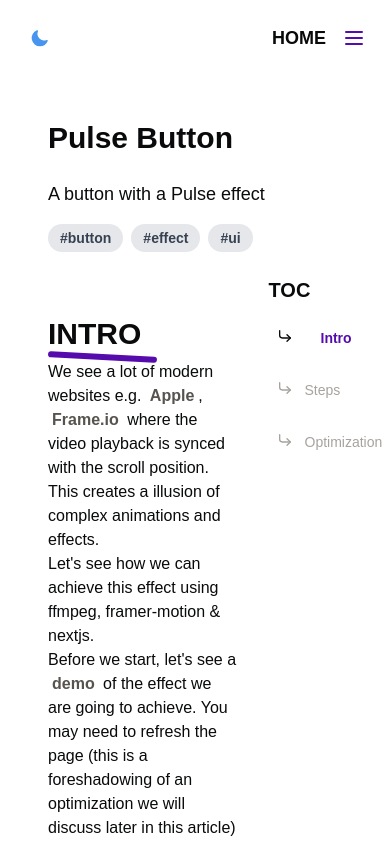
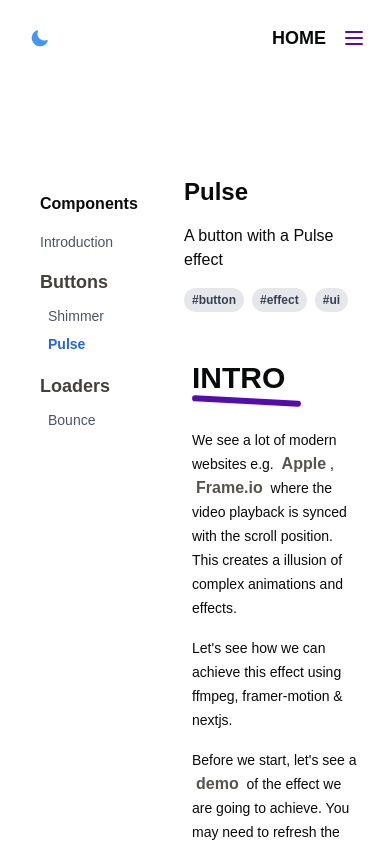
Before and after one commit to mxnan/dashboard-example, a Next.js app: page /components/buttons/pulse in a window 390 px wide. Shown: the top 843 px of the page. Built offline with nearby package versions, Linux system fonts and the light colour scheme; a web font is replaced by a local one.

Commit message:
:hammer: added sidebar and toc to components
:heavy_plus_sign: made components directory fetch all data and responsive for  mobiles.

```diff
--- a/src/app/(docs)/components/[category]/[slug]/page.tsx
+++ b/src/app/(docs)/components/[category]/[slug]/page.tsx
@@ -1,10 +1,8 @@
 // app/components/[category]/[slug]/page.tsx
 import MDXContent from "@/components/mdx/components";
-
 import { getComponentBySlug, getAllComponents } from "@/lib/component-api";
 import dynamic from "next/dynamic";
 
-//toc has to be dynamic import
 const DynamicTableOfContents = dynamic(
   () => import("@/components/mdx/toc").then((mod) => mod.TableOfContents),
   {
@@ -12,30 +10,36 @@ const DynamicTableOfContents = dynamic(
   }
 );
 
-export default function ComponentPage({ params }: { params: { category: string, slug: string } }) {
+export default function ComponentPage({
+  params,
+}: {
+  params: { category: string; slug: string };
+}) {
   const component = getComponentBySlug(`${params.category}/${params.slug}`);
 
   return (
-    <div className="max-w-4xl mx-auto">
-      <h1 className="text-3xl font-bold mb-6">{component.title}</h1>
-      <p className="text-lg mb-4">{component.description}</p>
+    <div className="flex flex-col lg:flex-row">
+      <div className="w-full max-w-4xl mx-auto ">
+        <div className="flex-1 w-full">
+          <h1 className="text-2xl md:text-3xl font-bold mb-4 md:mb-6">{component.title}</h1>
+          <p className="text-base md:text-lg mb-4">{component.description}</p>
           <div className="flex flex-wrap mb-4">
             {component.tags.map((tag) => (
               <span
                 key={tag}
-            className="inline-block bg-gray-200 rounded-full px-3 py-1 text-sm font-semibold text-gray-700 mr-2 mb-2"
+                className="inline-block bg-gray-200 rounded-full px-2 py-1 text-xs md:text-sm font-semibold text-gray-700 mr-2 mb-2"
               >
                 #{tag}
               </span>
             ))}
           </div>
-      <div className="flex">
-        <div className="w-3/4 pr-8">
+        </div>
+        <div className="max-w-3xl w-full px-2  prose-sm">
           <MDXContent source={component.content} />
         </div>
-        <div className="w-1/4">
+      </div>
+      <div className="w-full hidden 2xl:right-16 xl:flex lg:w-1/4 xl:w-36 xl:fixed lg:right-6 ">
         <DynamicTableOfContents toc={component.toc} />
-        </div>
       </div>
     </div>
   );
@@ -45,6 +49,6 @@ export async function generateStaticParams() {
   const components = getAllComponents();
   return components.map((component) => ({
     category: component.category,
-    slug: component.slug.split('/').pop(),
+    slug: component.slug.split("/").pop(),
   }));
 }
--- a/src/app/(docs)/components/[category]/page.tsx
+++ /dev/null
@@ -1,38 +0,0 @@
-// app/components/[category]/page.tsx
-
-import { getComponentsByCategory } from '@/lib/component-api';
-import Link from 'next/link';
-
-export default function ComponentsPage({ params }: { params: { category: string } }) {
-  const categorizedComponents = getComponentsByCategory();
-  const categoryComponents = categorizedComponents[params.category] || [];
-
-  return (
-    <div className="max-w-4xl mx-auto px-4 py-8">
-      <h1 className="text-3xl font-bold mb-6 capitalize">{params.category} Components</h1>
-      {categoryComponents.length > 0 ? (
-        <div className="grid grid-cols-1 md:grid-cols-2 lg:grid-cols-3 gap-6">
-          {categoryComponents.map((component) => (
-            <Link
-              key={component.slug}
-              href={`/components/${component.slug}`}
-              className="block p-4 border rounded-lg hover:shadow-md transition-shadow"
-            >
-              <h2 className="text-xl font-semibold mb-2">{component.title}</h2>
-              <p className="text-sm text-gray-600">{component.description}</p>
-            </Link>
-          ))}
-        </div>
-      ) : (
-        <p>No components found in this category.</p>
-      )}
-    </div>
-  );
-}
-
-export async function generateStaticParams() {
-  const categorizedComponents = getComponentsByCategory();
-  return Object.keys(categorizedComponents).map((category) => ({
-    category: category,
-  }));
-}
--- a/src/app/(docs)/components/layout.tsx
+++ b/src/app/(docs)/components/layout.tsx
@@ -1,9 +1,22 @@
 // app/components/layout.tsx
+
+import ComponentSidebar from "@/components/nav/component-sidebar";
+
+
 
 export default function ComponentsLayout({
   children,
 }: {
   children: React.ReactNode;
 }) {
-  return <div className="flex-1 p-6">{children}</div>;
+  return (
+    <div className="flex min-h-screen pt-20"> {/* Adjust pt-44 based on your top navbar height */}
+    <div className="fixed left-6 2xl:left-36 top-44 h-[70vh] bottom-0 md:w-64 overflow-y-auto">
+      <ComponentSidebar />
+    </div>
+    <div className="flex-1 ml-40 md:ml-64 overflow-y-auto">
+      {children}
+    </div>
+  </div>
+  );
 }
--- a/src/app/(docs)/components/page.tsx
+++ b/src/app/(docs)/components/page.tsx
@@ -7,7 +7,7 @@ export default function ComponentsPage() {
   const introComponent = getComponentBySlug('introduction');
 
   return (
-    <div className="max-w-4xl mx-auto">
+    <div className="max-w-4xl mx-auto prose-sm">
       <h1 className="text-3xl font-bold mb-6">{introComponent.title}</h1>
       <MDXContent source={introComponent.content} />
     </div>
--- a/src/components/mdx/toc.tsx
+++ b/src/components/mdx/toc.tsx
@@ -41,7 +41,7 @@ export function TableOfContents({ toc }: TocProps) {
   }, [toc, handleObserver]);
 
   return (
-    <nav className="space-y-4  flex flex-col items-start">
+    <nav className="space-y-4 flex flex-col items-start">
       <p className="font-bold text-xl font-title 2xl:hidden">TOC</p>
       <p className="font-bold text-xl font-title max-2xl:hidden">Table of contents</p>
       <ul className="space-y-4 mr-4 text-sm ">
--- /dev/null
+++ b/src/components/nav/component-sidebar.tsx
@@ -0,0 +1,138 @@
+// app/components/Sidebar.tsx
+"use client";
+import React, { useEffect, useState } from "react";
+import Link from "next/link";
+import { cn } from "@/lib/utils";
+import { usePathname } from "next/navigation";
+import { ArrowDownCircle } from "lucide-react";
+
+const sidebarItems: {
+  category: string;
+  items: { name: string; href: string }[];
+}[] = [
+  {
+    category: "Buttons",
+    items: [
+      { name: "Shimmer", href: "/components/buttons/shimmer" },
+      { name: "Pulse", href: "/components/buttons/pulse" },
+    ],
+  },
+  {
+    category: "Loaders",
+    items: [{ name: "Bounce", href: "/components/loaders/bounce" }],
+  },
+
+  // Add more categories and items as needed
+];
+
+export default function ComponentSidebar() {
+  const [isMobile, setIsMobile] = useState<boolean>(false);
+
+  useEffect(() => {
+    const checkScreenSize = () => {
+      setIsMobile(window.innerWidth < 768); // Adjust breakpoint as needed
+    };
+
+    // Check on initial render
+    checkScreenSize();
+
+    // Add event listener for window resize
+    window.addEventListener("resize", checkScreenSize);
+
+    // Cleanup function to remove event listener
+    return () => window.removeEventListener("resize", checkScreenSize);
+  }, []);
+  // useEffect for window resize
+  return <section>{isMobile ? <MobileSidebar /> : <DesktopSidebar />}</section>;
+}
+
+export const DesktopSidebar = () => {
+  const pathname = usePathname();
+  return (
+    <nav className="h-full overflow-y-auto">
+      <div className="sticky top-0 p-4">
+        <h2 className="text-xl font-bold mb-4">Components</h2>
+        <Link
+          href="/components"
+          className={cn(
+            "flex justify-between w-full mb-4 hover:translate-x-2 transition-transform ease-in-out duration-300",
+            {
+              "text-plight dark:text-pdark font-semibold translate-x-2 transition-transform ease-in-out duration-300":
+                pathname === "/components",
+              "text-gray-500": pathname !== "/components",
+            }
+          )}
+        >
+          <p className="custom-underline w-min pb-2">Introduction</p>{" "}
+          <ArrowDownCircle className="w-5 h-5" />
+        </Link>
+        {sidebarItems.map((category) => (
+          <div key={category.category} className="mb-4">
+            <h3 className="text-lg font-semibold mb-2">{category.category}</h3>
+            <ul className="space-y-2 ">
+              {category.items.map((item) => (
+                <li
+                  key={item.name}
+                  className="mb-1 hover:translate-x-2 transition-transform ease-in-out duration-300"
+                >
+                  <Link
+                    href={item.href}
+                    className={cn("custom-underline w-max pb-2 ", {
+                      "text-plight dark:text-pdark font-semibold ":
+                        pathname === item.href,
+                      "text-gray-500": pathname !== item.href,
+                    })}
+                  >
+                    {item.name}
+                  </Link>
+                </li>
+              ))}
+            </ul>
+          </div>
+        ))}
+      </div>
+    </nav>
+  );
+};
+
+export const MobileSidebar = () => {
+  const pathname = usePathname();
+  return (
+    <nav className="h-full overflow-y-auto">
+      <div className="sticky top-0 p-4">
+        <h2 className="text-base font-bold mb-4">Components</h2>
+        <Link
+          href="/components"
+          className={cn("hover:underline text-sm block mb-4", {
+            "text-blue-600 font-semibold": pathname === "/components",
+            "text-gray-600": pathname !== "/components",
+          })}
+        >
+          Introduction
+        </Link>
+        {sidebarItems.map((category) => (
+          <div key={category.category} className="mb-4">
+            <h3 className="text-lg text-stone-700 dark:text-stone-300 font-semibold mb-2">
+              {category.category}
+            </h3>
+            <ul className="ml-2">
+              {category.items.map((item) => (
+                <li key={item.name} className="mb-1">
+                  <Link
+                    href={item.href}
+                    className={cn("hover:underline text-sm", {
+                      "text-blue-600 font-semibold": pathname === item.href,
+                      "text-gray-600": pathname !== item.href,
+                    })}
+                  >
+                    {item.name}
+                  </Link>
+                </li>
+              ))}
+            </ul>
+          </div>
+        ))}
+      </div>
+    </nav>
+  );
+};
--- a/src/components/nav/navbar.tsx
+++ b/src/components/nav/navbar.tsx
@@ -98,6 +98,24 @@ function DesktopNav({ className }: { className?: string }) {
         </Link>
 
         <Menu setActive={setActive}>
+          {/*Components*/}
+          <MenuItem setActive={setActive} active={active} item="Components">
+            <div className="flex flex-col space-y-4 md:space-y-6">
+              <ContentCard
+                title="Shimmer Button"
+                href="/components/buttons/shimmer"
+                src="/og.jpg"
+                description="shimmer button"
+              />
+                 <ContentCard
+                title="Bounce Loader"
+                href="/components/loaders/bounce"
+                src="/og.jpg"
+                description="bounce loader"
+              />
+
+            </div>
+          </MenuItem>
           {/*Blogs*/}
           <MenuItem setActive={setActive} active={active} item="blogs">
             <div className="flex flex-col space-y-4 md:space-y-6">
--- a/src/content/components/buttons/pulse.mdx
+++ b/src/content/components/buttons/pulse.mdx
@@ -1,5 +1,5 @@
 ---
-title: Pulse Button
+title: Pulse
 description: A button with a Pulse effect
 category: buttons
 tags: [button, effect, ui]
--- a/src/content/components/buttons/shimmer.mdx
+++ b/src/content/components/buttons/shimmer.mdx
@@ -1,5 +1,5 @@
 ---
-title: Shimmer Button
+title: Shimmer
 description: A button with a shimmering effect
 category: buttons
 tags: [button, effect, ui]
```
Also changed, not shown: src/content/components/loaders/bounce.mdx (+66 -0 lines). Lines whose indentation alone changed are shown as unchanged.
